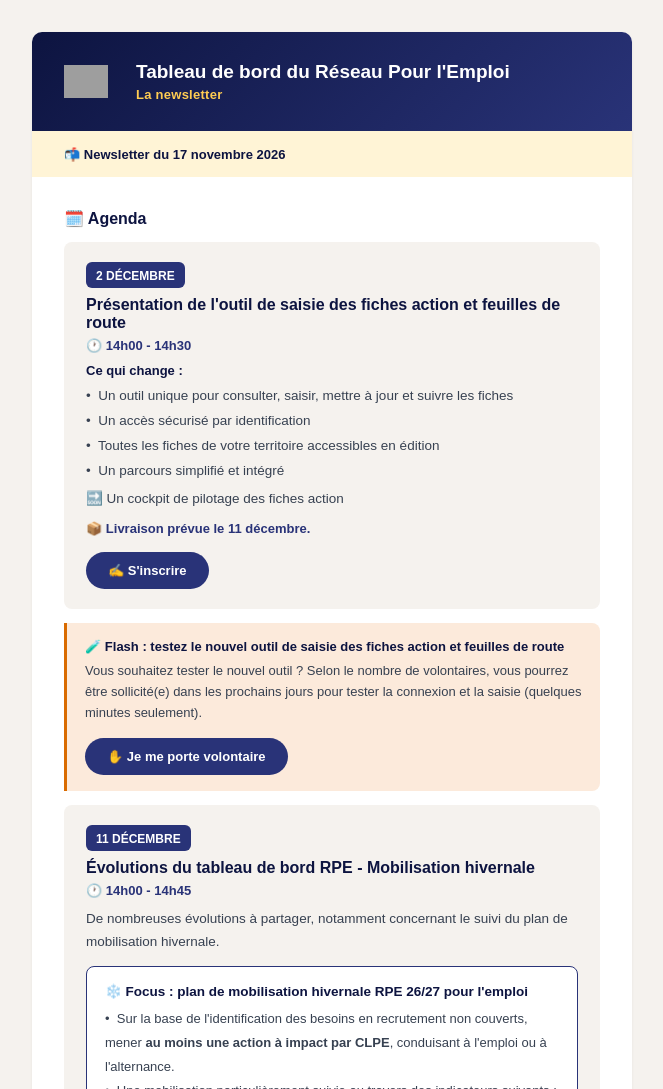
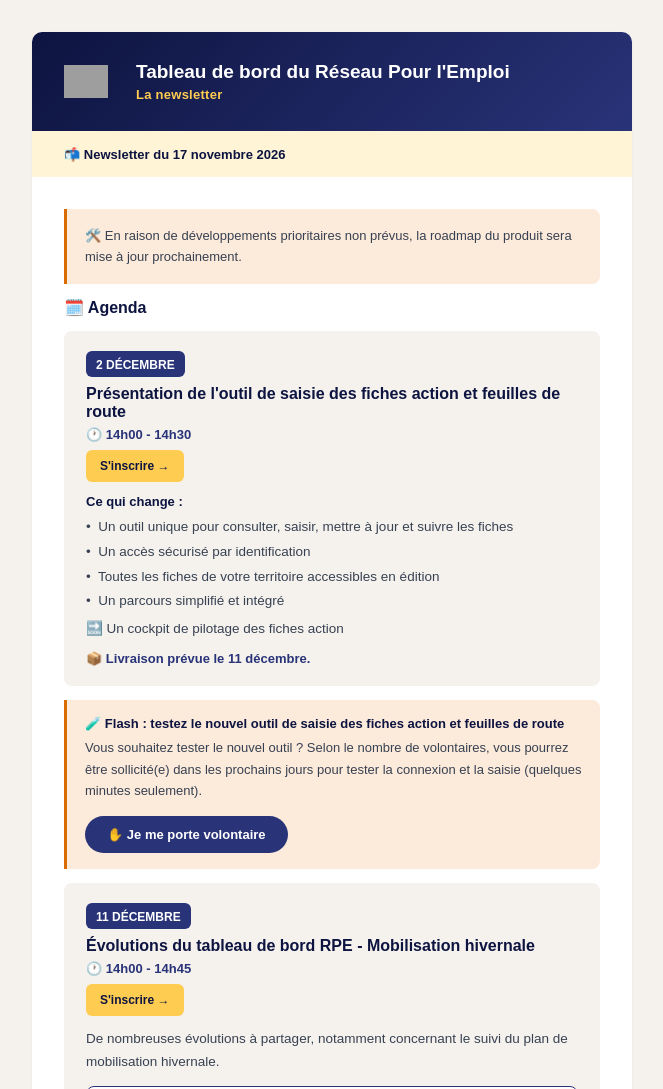
Before and after one commit to Reseau-Pour-l-Emploi/Ressources-Tableau-de-bord-RPE, a plain HTML site: page newsletter/Novembre 2026.html in a window 1280 px wide. Shown: the top 1089 px of the page, without its empty margins (308-971 px from the left). Drawn offline with Linux system fonts and the light colour scheme; grey boxes are pictures that could not be loaded.

Commit message:
Add files via upload

```diff
--- a/newsletter/Novembre 2026.html
+++ b/newsletter/Novembre 2026.html
@@ -68,6 +68,16 @@
       <table role="presentation" width="100%" cellpadding="0" cellspacing="0" border="0">
 
         <tr>
+          <td style="background-color:#FCEADB;border-left:3px solid #D96B00;border-radius:0 8px 8px 0;padding:16px 18px;">
+            <table role="presentation" width="100%" cellpadding="0" cellspacing="0" border="0">
+              <tr>
+                <td style="font-family:'Marianne',Arial,Helvetica,sans-serif;font-size:13px;line-height:1.65;color:#374151;">🛠️ En raison de développements prioritaires non prévus, la roadmap du produit sera mise à jour prochainement.</td>
+              </tr>
+            </table>
+          </td>
+        </tr>
+        <tr><td style="font-size:0;line-height:0;padding:7px 0;">&nbsp;</td></tr>
+        <tr>
           <td style="font-family:'Marianne',Arial,Helvetica,sans-serif;font-size:16px;font-weight:700;color:#0D1440;padding-bottom:14px;">🗓️ Agenda</td>
         </tr>
         <tr>
@@ -80,7 +90,7 @@
                 <td style="font-family:'Marianne',Arial,Helvetica,sans-serif;font-size:16px;font-weight:700;color:#0D1440;padding-bottom:6px;">Présentation de l'outil de saisie des fiches action et feuilles de route</td>
               </tr>
               <tr>
-                <td style="font-family:'Marianne',Arial,Helvetica,sans-serif;font-size:13px;font-weight:700;color:#293378;padding-bottom:10px;">🕐 14h00 - 14h30</td>
+                <td style="padding-bottom:12px;"><div style="font-family:'Marianne',Arial,Helvetica,sans-serif;font-size:13px;font-weight:700;color:#293378;padding-bottom:8px;">🕐 14h00 - 14h30</div><table role="presentation" cellpadding="0" cellspacing="0" border="0"><tr><td align="center" valign="middle" style="background-color:#FFCC52;border-radius:6px;"><a href="https://events.teams.microsoft.com/event/6a3e3a4b-c0d8-4536-b7c5-5c2fe62a53c9@55a8600f-4ee6-4bb5-8f14-53589536b6df?source=copyLinkLegacyShareLinkDialog" target="_blank" style="display:block;padding:8px 14px;font-family:'Marianne',Arial,Helvetica,sans-serif;font-size:12px;line-height:16px;font-weight:700;color:#0D1440;text-decoration:none;">S'inscrire &rarr;</a></td></tr></table></td>
               </tr>
               <tr>
                 <td style="font-family:'Marianne',Arial,Helvetica,sans-serif;font-size:13px;font-weight:700;color:#0D1440;padding-bottom:6px;">Ce qui change :</td>
@@ -95,10 +105,7 @@
                 <td style="font-family:'Marianne',Arial,Helvetica,sans-serif;font-size:13.5px;line-height:1.7;color:#374151;padding-bottom:10px;">🔜 Un cockpit de pilotage des fiches action</td>
               </tr>
               <tr>
-                <td style="font-family:'Marianne',Arial,Helvetica,sans-serif;font-size:13px;font-weight:700;color:#293378;padding-bottom:16px;">📦 Livraison prévue le 11 décembre.</td>
-              </tr>
-              <tr>
-                <td style=""><table role="presentation" cellpadding="0" cellspacing="0" border="0"><tr><td align="center" style="border-radius:999px;background-color:#293378;"><a href="https://events.teams.microsoft.com/event/6a3e3a4b-c0d8-4536-b7c5-5c2fe62a53c9@55a8600f-4ee6-4bb5-8f14-53589536b6df?source=copyLinkLegacyShareLinkDialog" target="_blank" style="display:inline-block;padding:11px 22px;font-family:'Marianne',Arial,Helvetica,sans-serif;font-size:13px;font-weight:700;color:#FFFFFF;text-decoration:none;border-radius:999px;">✍️ S'inscrire</a></td></tr></table></td>
+                <td style="font-family:'Marianne',Arial,Helvetica,sans-serif;font-size:13px;font-weight:700;color:#293378;padding-bottom:0;">📦 Livraison prévue le 11 décembre.</td>
               </tr>
             </table>
           </td>
@@ -130,13 +137,13 @@
                 <td style="font-family:'Marianne',Arial,Helvetica,sans-serif;font-size:16px;font-weight:700;color:#0D1440;padding-bottom:6px;">Évolutions du tableau de bord RPE - Mobilisation hivernale</td>
               </tr>
               <tr>
-                <td style="font-family:'Marianne',Arial,Helvetica,sans-serif;font-size:13px;font-weight:700;color:#293378;padding-bottom:10px;">🕐 14h00 - 14h45</td>
+                <td style="padding-bottom:12px;"><div style="font-family:'Marianne',Arial,Helvetica,sans-serif;font-size:13px;font-weight:700;color:#293378;padding-bottom:8px;">🕐 14h00 - 14h45</div><table role="presentation" cellpadding="0" cellspacing="0" border="0"><tr><td align="center" valign="middle" style="background-color:#FFCC52;border-radius:6px;"><a href="https://events.teams.microsoft.com/event/10485c25-ba94-496e-883d-3eee692deb14@55a8600f-4ee6-4bb5-8f14-53589536b6df?source=copyLinkLegacyShareLinkDialog" target="_blank" style="display:block;padding:8px 14px;font-family:'Marianne',Arial,Helvetica,sans-serif;font-size:12px;line-height:16px;font-weight:700;color:#0D1440;text-decoration:none;">S'inscrire &rarr;</a></td></tr></table></td>
               </tr>
               <tr>
                 <td style="font-family:'Marianne',Arial,Helvetica,sans-serif;font-size:13.5px;line-height:1.7;color:#374151;padding-bottom:12px;">De nombreuses évolutions à partager, notamment concernant le suivi du plan de mobilisation hivernale.</td>
               </tr>
               <tr>
-                <td style="padding-bottom:16px;"><table role="presentation" width="100%" cellpadding="0" cellspacing="0" border="0" style="background-color:#FFFFFF;border:1.5px solid #293378;border-radius:8px;"><tr><td style="padding:16px 18px;"><table role="presentation" width="100%" cellpadding="0" cellspacing="0" border="0">
+                <td style="padding-bottom:0;"><table role="presentation" width="100%" cellpadding="0" cellspacing="0" border="0" style="background-color:#FFFFFF;border:1.5px solid #293378;border-radius:8px;"><tr><td style="padding:16px 18px;"><table role="presentation" width="100%" cellpadding="0" cellspacing="0" border="0">
               <tr>
                 <td style="font-family:'Marianne',Arial,Helvetica,sans-serif;font-size:13.5px;font-weight:700;color:#0D1440;padding-bottom:8px;">❄️ Focus : plan de mobilisation hivernale RPE 26/27 pour l'emploi</td>
               </tr>
@@ -161,9 +168,6 @@
                 <td style=""><table role="presentation" cellpadding="0" cellspacing="0" border="0"><tr><td align="center" style="border-radius:999px;border:1.5px solid #293378;"><a href="https://pad.numerique.gouv.fr/s/EFnZxfqgd" target="_blank" style="display:inline-block;padding:10px 22px;font-family:'Marianne',Arial,Helvetica,sans-serif;font-size:13px;font-weight:700;color:#293378;text-decoration:none;border-radius:999px;">📋 Infos utiles au pilotage du plan →</a></td></tr></table></td>
               </tr>
 </table></td></tr></table></td>
-              </tr>
-              <tr>
-                <td style=""><table role="presentation" cellpadding="0" cellspacing="0" border="0"><tr><td align="center" style="border-radius:999px;background-color:#293378;"><a href="https://events.teams.microsoft.com/event/10485c25-ba94-496e-883d-3eee692deb14@55a8600f-4ee6-4bb5-8f14-53589536b6df?source=copyLinkLegacyShareLinkDialog" target="_blank" style="display:inline-block;padding:11px 22px;font-family:'Marianne',Arial,Helvetica,sans-serif;font-size:13px;font-weight:700;color:#FFFFFF;text-decoration:none;border-radius:999px;">✍️ S'inscrire</a></td></tr></table></td>
               </tr>
             </table>
           </td>
```
